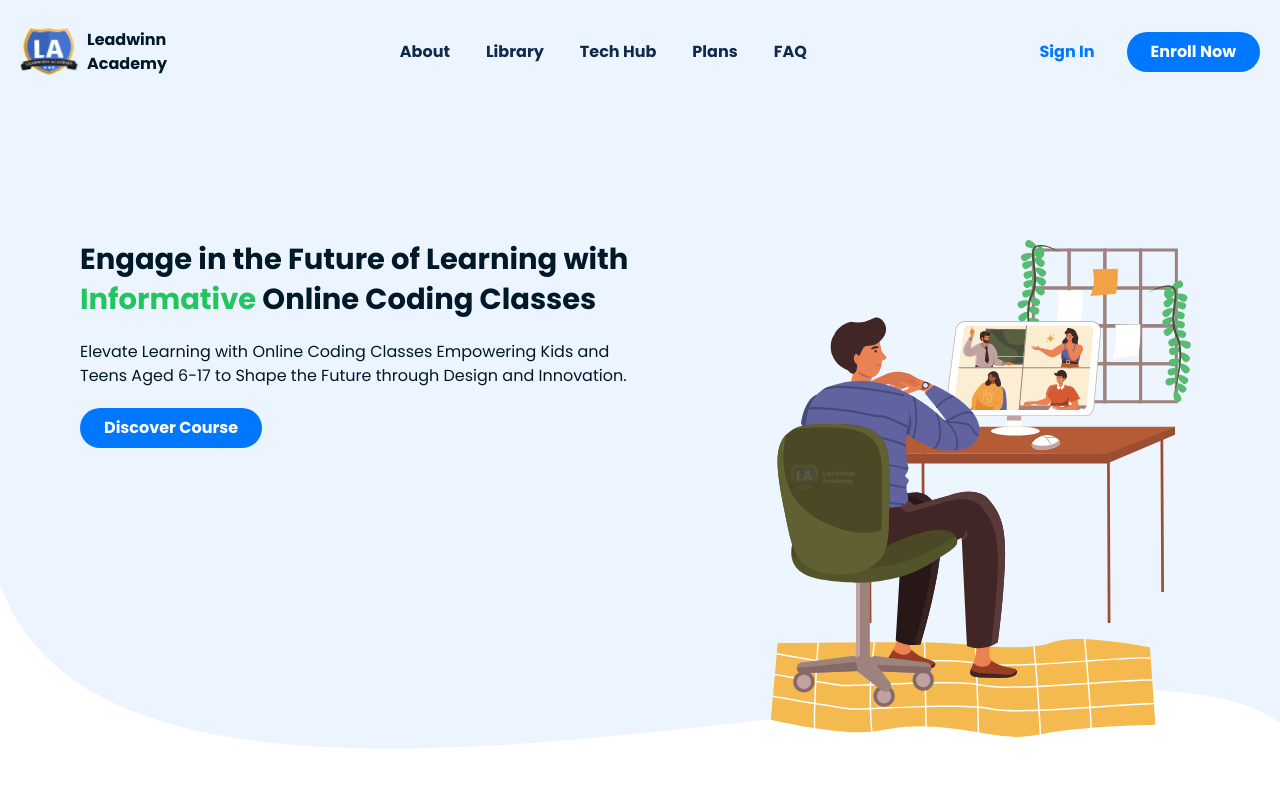
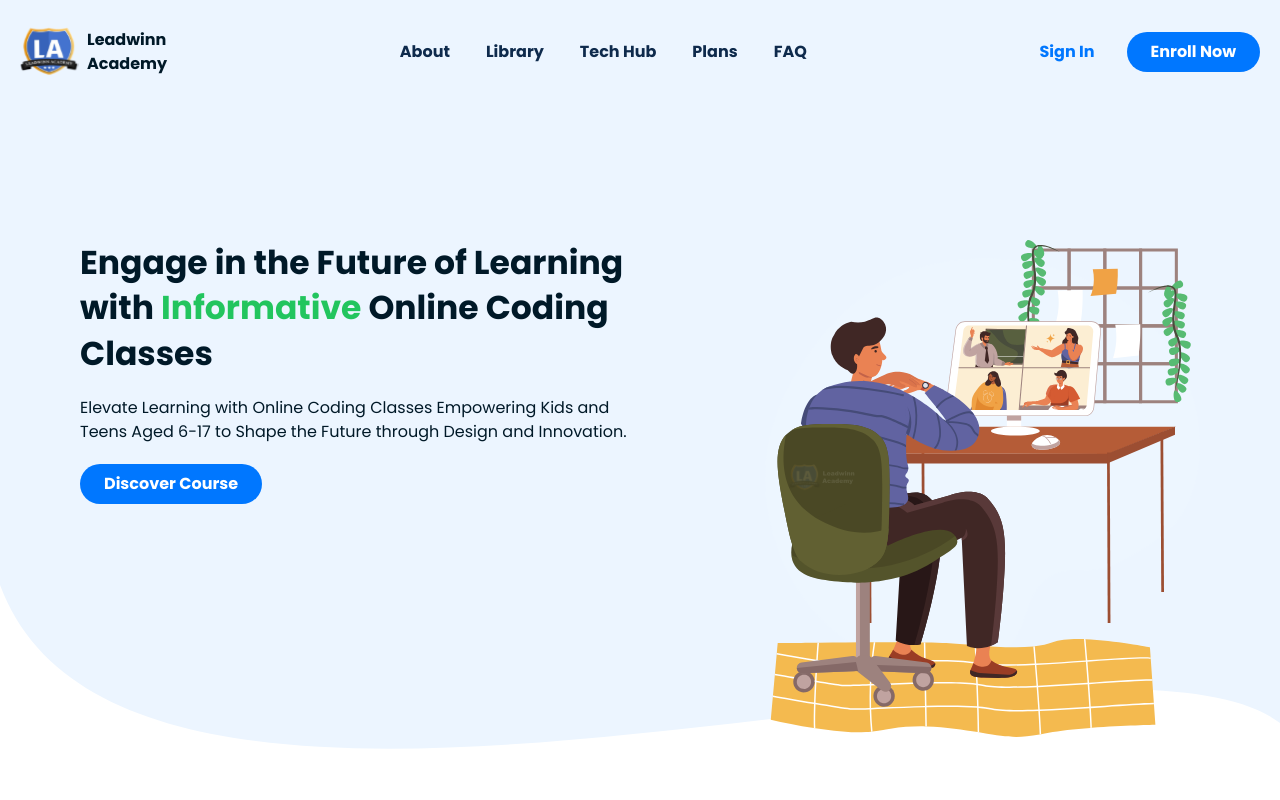
Before and after one commit to Adeleyeha-17/Leadwinn-Academy, a React (Vite) app: page / in a window 1280 px wide. Shown: the top 800 px of the page. Built offline with nearby package versions, Linux system fonts and the light colour scheme.

Commit message:
updated home

```diff
--- a/tailwind.config.js
+++ b/tailwind.config.js
@@ -13,7 +13,7 @@ export default {
         "2.5" : "px"
       },
       fontSize: {
-        "myXL" : "29px"
+        "myXL" : "33px"
       }
       ,
       colors: {
```
